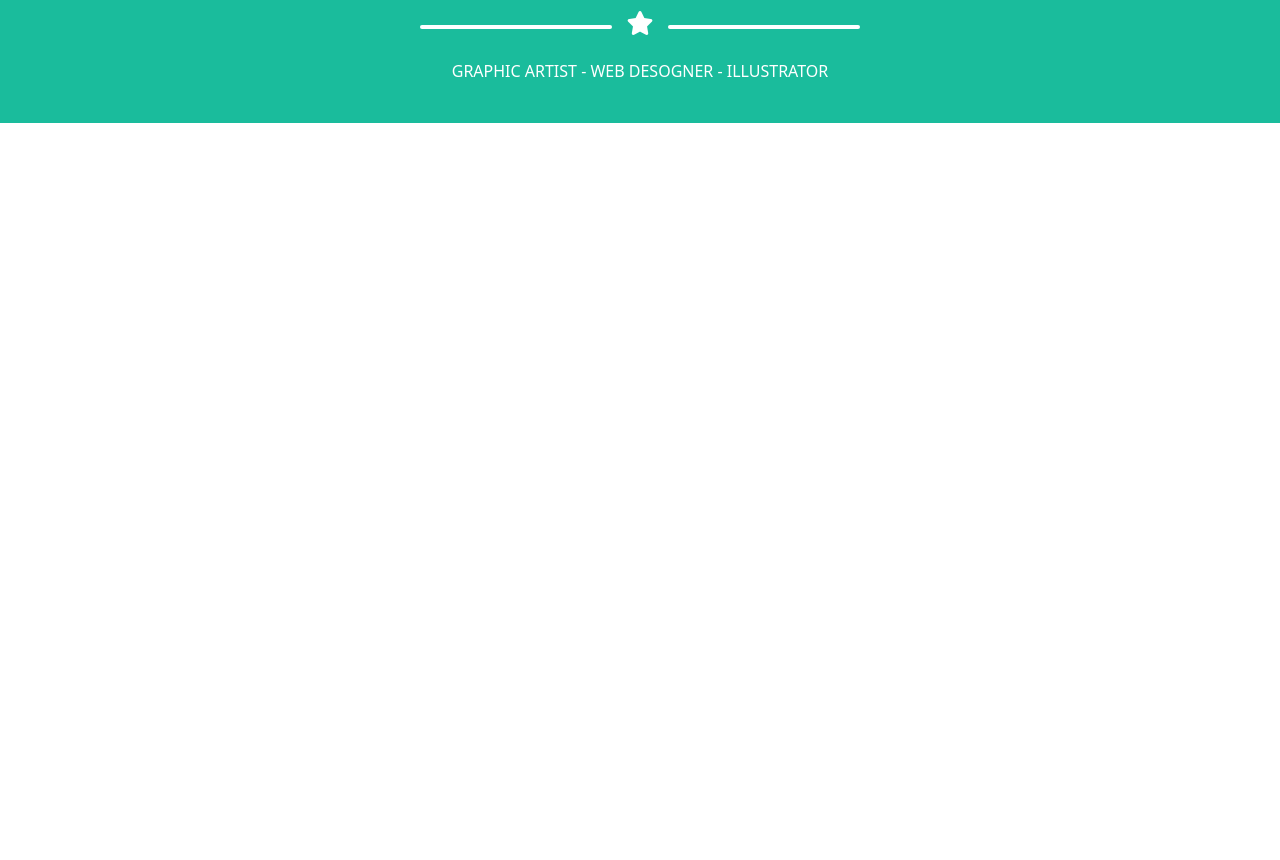
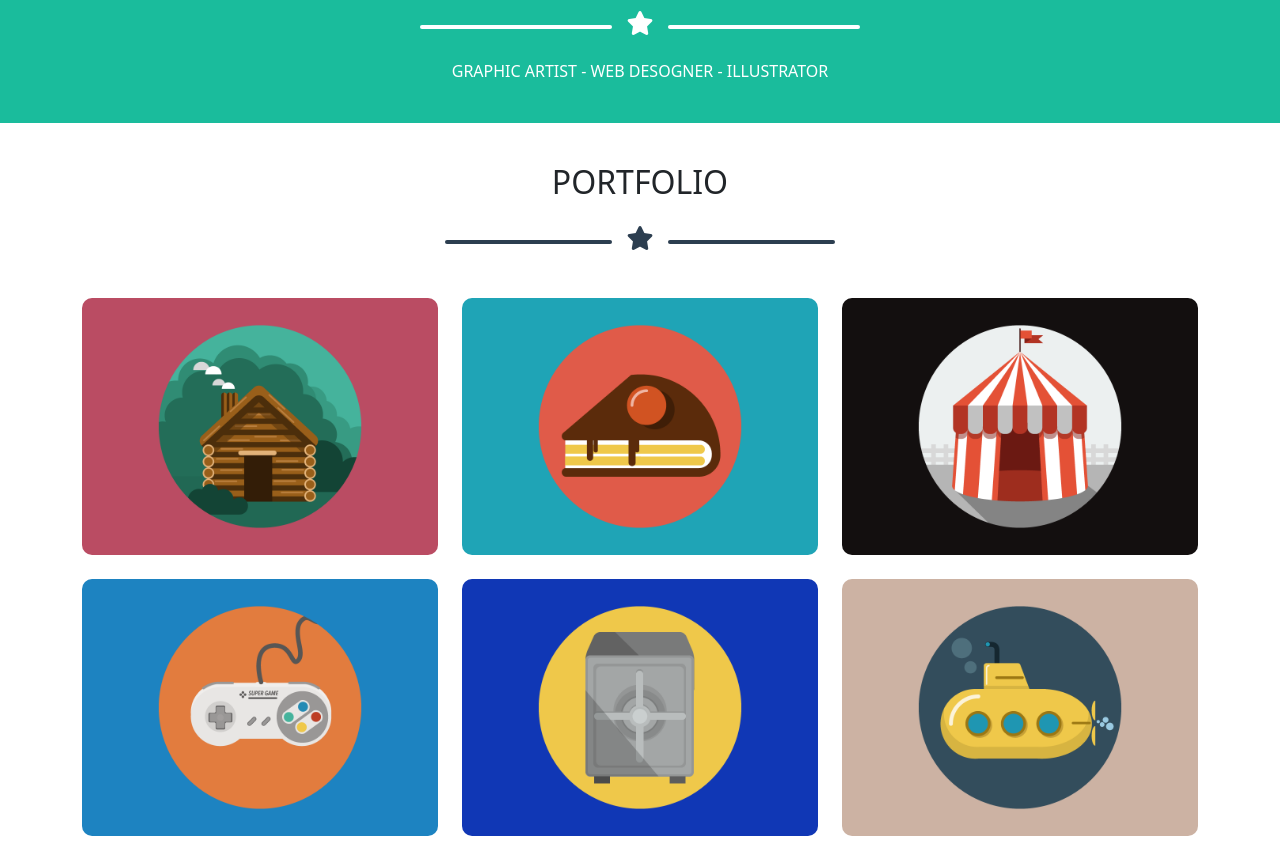
Before and after one commit to FRA2721/html-css-bootstrap-freelancer, a plain HTML site: page index.html in a window 1280 px wide. Shown: the part 520-1380 px from the top of the page. Before the commit the page ends 800 px from the top, so only its background shows below. Drawn offline with nearby package versions, Linux system fonts and the light colour scheme.

Commit message:
portfolio section completed

```diff
--- a/css/style.css
+++ b/css/style.css
@@ -106,4 +106,25 @@ header ul li {
     color: var(--ms_color-white);
 }
 
+/* portfolio-section */
+.ms_card {
+    width: 100%;
+}
+
+/* img-portfolio-section */
+#portfolio img {
+    width: 100%;
+    border-radius: 10px;
+}
+
+/* portfolio-section */
+#portfolio .star::before {
+    background-color: var(--ms_color-dark-blue);
+}
+
+/* portfolio-section */
+#portfolio .star::after {
+    background-color: var(--ms_color-dark-blue);
+}
+
 /* end-code */
--- a/index.html
+++ b/index.html
@@ -114,15 +114,79 @@ program: boostrap-freelancer
                 <i class="fa-solid fa-star fa-xl"></i>
             </div>
 
-            <!-- paragraph-for-description-jumbotron -->
+            <!-- paragraph-for-description -->
             <p>GRAPHIC ARTIST - WEB DESOGNER - ILLUSTRATOR</p>
-            <!-- /paragraph-for-description-jumbotron -->
+            <!-- /paragraph-for-description -->
 
         </section>
         <!-- /jumbotron-section -->
 
+        <!-- portfolio-section  -->
+        <section id="portfolio" class="ms_section">
+            <div class="container text-center">
+
+                <h2 class="pb-3">PORTFOLIO</h2>
+                <div class="star ms_color-dark-blue mb-5">
+                    <i class="fa-solid fa-star fa-xl"></i>
+                </div>
+
+                <div class="row g-4">
+
+                    <!-- cabin-image-section -->
+                    <div class="col-12 col-md-6 col-lg-4">
+                        <div class="ms_card ">
+                            <img src="img/cabin.png" alt="cabin image">
+                        </div>
+                    </div>
+                    <!-- /cabin-image-section -->
+
+                    <!-- cake-image-section -->
+                    <div class="col-12 col-md-6 col-lg-4">
+                        <div class="ms_card">
+                            <img src="img/cake.png" alt="cake image">
+                        </div>
+                    </div>
+                    <!-- /cake-image-section -->
+
+                    <!-- circus-image-section -->
+                    <div class="col-12 col-md-6 col-lg-4">
+                        <div class="ms_card">
+                            <img src="img/circus.png" alt="circus image">
+                        </div>
+                    </div>
+                    <!-- /circus-image-section -->
+
+                    <!-- game-image-section -->
+                    <div class="col-12 col-md-6 col-lg-4">
+                        <div class="ms_card">
+                            <img src="img/game.png" alt="game image">
+                        </div>
+                    </div>
+                    <!-- game-image-section -->
+
+                    <!-- safe-image-section -->
+                    <div class="col-12 col-md-6 col-lg-4">
+                        <div class="ms_card">
+                            <img src="img/safe.png" alt="safe image">
+                        </div>
+                    </div>
+                    <!-- safe-image-section -->
+
+                    <!-- submarine-image-section -->
+                    <div class="col-12 col-md-6 col-lg-4">
+                        <div class="ms_card">
+                            <img src="img/submarine.png" alt="submarine image">
+                        </div>
+                    </div>
+                    <!-- /submarine-image-section -->
+
+                </div>
+            </div>
+        </section>
+        <!-- /portfolio-section -->
+
     </main>
-    <!-- main-code-section -->
+    <!-- /main-code-section -->
 
 </body>
 <!-- /body-code-section -->
```
